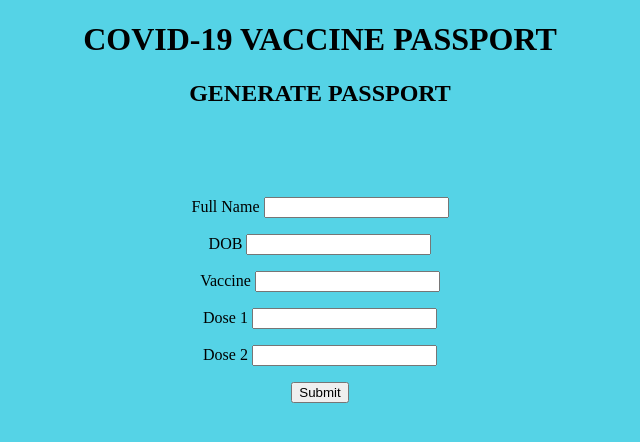
After one commit to chawladevansh/covid-passport, a Flask app: page /new_user in a window 1280 px wide. The commit adds this page. Shown: the top 442 px of the page, without its empty margins (320-960 px from the left). Run offline with Flask 2, Linux system fonts and the light colour scheme.

Commit message:
Fixed flask issues

```diff
--- a/client.py
+++ b/client.py
@@ -6,19 +6,34 @@
 '''
 import os
 import cv2
+import time
 import pickle
 import argparse
 import face_recognition
 from imutils import paths
 from imutils.video import VideoStream
-from flask import Response
+from flask import Response, flash
 from flask import Flask
 from flask import render_template
+from flask import request
+from wtforms import Form, TextField, TextAreaField, validators, StringField, SubmitField
 
 app = Flask(__name__)
+camera = cv2.VideoCapture(0)
 
-def get_video():
-    camera = cv2.VideoCapture(0)
+dataset_path = '/home/devansh/covid-passport/Dataset'
+model_path = '/home/devansh/covid-passport/Models/model.pickle'
+
+def resize_image(image):
+    dim = (int(image.shape[1]/3), int(image.shape[0]/3))
+    resized = cv2.resize(image, dim)
+    return resized
+
+@app.route('/', methods=['GET', 'POST'])
+def index():
+    return render_template('index.html')
+
+def get_video(camera):
     while True:
         success, frame = camera.read()
         if not success:
@@ -30,31 +45,30 @@ def get_video():
                    b'Content-Type: image/jpeg\r\n\r\n' + frame + b'\r\n')
 
 
-@app.route('/')
-def index():
-	return render_template('index.html')
+@app.route('/video_feed', methods=['GET', 'POST'])
+def video_feed():
+    global camera
+    return Response(get_video(camera), mimetype='multipart/x-mixed-replace; boundary=frame')
 
-@app.route('/video_feed')
-def video_feed():
-    return Response(get_video(), mimetype='multipart/x-mixed-replace; boundary=frame')
+@app.route('/process_images', methods=["GET","POST"])
+def process_images():
+    global camera
+    for i in range(15):
+        ret, frame = camera.read()
+        frame = resize_image(frame)
+        cv2.imwrite(os.path.join(dataset_path , "image" + str(i) + '.jpg'), frame)
+        time.sleep(0.5)
+    return ('')
 
-
-# def resize_image(image):
-#     dim = (int(image.shape[1]/3), int(image.shape[0]/3))
-#     resized = cv2.resize(image, dim)
-#     return resized
-
-# dataset_path = '/home/devansh/covid-passport/Dataset'
-# model_path = '/home/devansh/covid-passport/Models/model.pickle'
-# user = input('Enter Name : ')
-
-# cap = cv2.VideoCapture(0)
-
-# # Capture 10 images for training dataset
-# for i in range(3):
-#     ret, frame = cap.read()
-#     frame = resize_image(frame)
-#     cv2.imwrite(os.path.join(dataset_path , user + str(i) + '.jpg'), frame)
+@app.route('/new_user', methods=["GET","POST"])
+def new_user():
+    if request.method == 'POST':
+        print(request.form.get('name'))
+        print(request.form.get('dob'))
+        print(request.form.get('vaccine'))
+        print(request.form.get('dose1'))
+        print(request.form.get('dose2'))
+    return render_template('new_user_form.html')
 
 # ''' @param
 
@@ -87,4 +101,4 @@ def video_feed():
 # f.close()
 
 if __name__ == '__main__':
-    app.run(debug=True)
+    app.run(host='0.0.0.0', port=2204, threaded=True)
--- a/requirements.txt
+++ /dev/null
@@ -1,6 +0,0 @@
-dlib==19.22.99
-face-recognition==1.3.0
-face-recognition-models==0.3.0
-Flask==1.1.2
-imutils==0.5.4
-opencv-python==4.5.1.48
--- /dev/null
+++ b/templates/new_user_form.html
@@ -0,0 +1,44 @@
+<!DOCTYPE html>
+<html lang="en">
+<head>
+  <title>Covid Passport</title>
+  <body>
+    <body style="background-color:#55d3e6;"></body>
+    <!-- <center><img src="{{ url_for('video_feed') }}" width="400" border="3"></center> -->
+    <center>
+        <h1>COVID-19 VACCINE PASSPORT</h1>
+        <h2>GENERATE PASSPORT</h2>
+        <br><br><br>
+        {% if message %}
+        <p>{{ message }}</p>
+        {% endif %}
+
+        <form action="" method="post">
+            <p>
+                <label for="name">Full Name</label>
+                <input type="text" name="name">
+            </p>
+            <p>
+                <label for="">DOB</label>
+                <input type="text" name="dob">
+            </p>
+            <p>
+                <label for="">Vaccine</label>
+                <input type="text" name="vaccine">
+            </p>
+            <p>
+                <label for="">Dose 1</label>
+                <input type="text" name="dose1">
+            </p>
+            <p>
+                <label for="">Dose 2</label>
+                <input type="text" name="dose2">
+            </p>
+            <p>
+                <input type="submit">
+            </p>
+        </form>
+    </center>
+  </body>
+</head>
+<body>
```
Also changed, not shown: templates/get_images.html (added, +15 -0 lines), templates/index.html (+14 -12 lines), static/logo.png (added).
